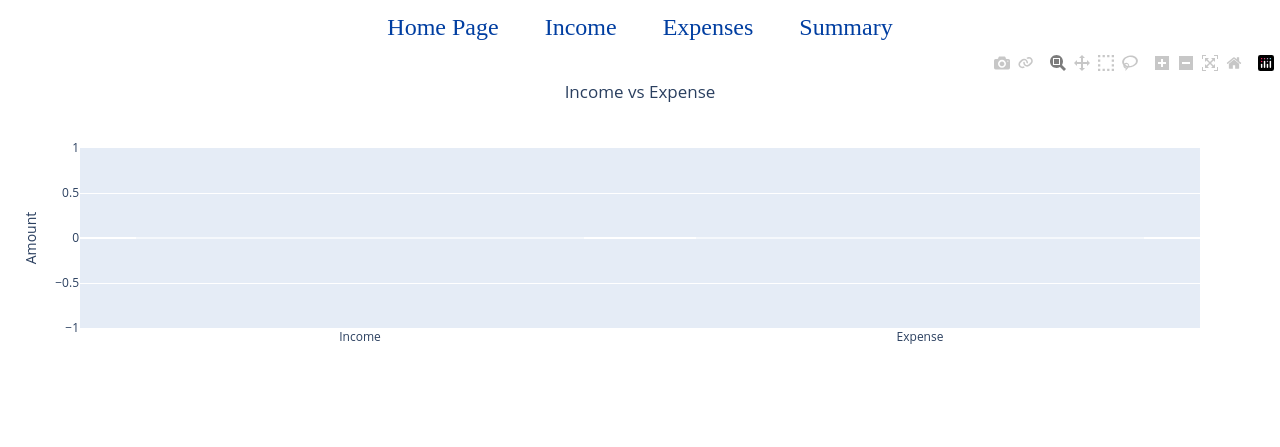
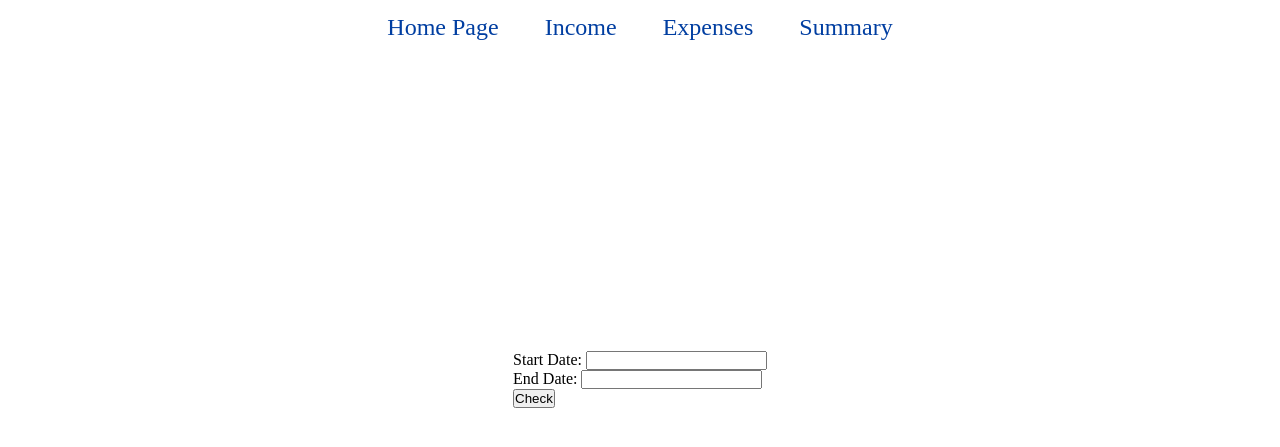
Before and after one commit to Truzi/django-app, a Django app: page /summary in a window 1280 px wide. Shown: the top 447 px of the page. Run offline with Django 4.2, Linux system fonts and the light colour scheme; data that the repository does not hold is empty; some libraries are stand-ins or nearby versions.

Commit message:
added ChartForm to allow user selecting time range + altered template

```diff
--- a/budget/mainapp/charts.py
+++ b/budget/mainapp/charts.py
@@ -5,18 +5,14 @@ from datetime import datetime, timedelta
 
 from .models import Income, Expense
 
-def generate_chart():
-  # Get the start and end dates for the chart
-  end_date = datetime.today().date()
-  start_date = end_date - timedelta(days=30)
-
+def generate_chart(context):
   income_transactions = Income.objects.filter(
-      date__gte=start_date,
-      date__lte=end_date
+      date__gte = context['start_date'],
+      date__lte = context['end_date']
   )
   expense_transactions = Expense.objects.filter(
-      date__gte=start_date,
-      date__lte=end_date
+      date__gte = context['start_date'],
+      date__lte = context['end_date']
   )
 
   # Calculate the total income amount
--- a/budget/mainapp/forms.py
+++ b/budget/mainapp/forms.py
@@ -10,3 +10,7 @@ class ExpenseForm(forms.ModelForm):
   class Meta:
     model = Expense
     fields = ['amount', 'description', 'category', 'date']
+
+class ChartForm(forms.Form):
+  start_date = forms.DateField(label = "Start Date")
+  end_date = forms.DateField(label = "End Date")
--- a/budget/mainapp/templates/summary.html
+++ b/budget/mainapp/templates/summary.html
@@ -1,4 +1,11 @@
 {% extends 'base.html' %}
 
 {% block title %} Summary {% endblock %}
-{% block content %} {{ chart|safe }} {% endblock %}
+{% block content %}
+
+  <form>
+    {{ form.as_div }}
+    <button type="submit">Check</submit>
+  </form>
+
+{% endblock %}
--- a/budget/mainapp/views.py
+++ b/budget/mainapp/views.py
@@ -1,6 +1,6 @@
 from django.shortcuts import render, redirect
 from .models import Expense, Income
-from .forms import ExpenseForm, IncomeForm
+from .forms import ChartForm, ExpenseForm, IncomeForm
 from .charts import generate_chart
 import plotly.offline as opy
 
@@ -42,5 +42,9 @@ def add_expense(request):
     return render(request, 'expenses.html', {'form': form})
 
 def summary(request):
-  chart = generate_chart()
-  return render(request, 'summary.html', {'chart': chart})
+  form = ChartForm()
+  return render(request, 'summary.html', {'form': form})
+
+  # elif request.method == 'POST':
+  #   chart = generate_chart(context=request.POST)
+  #   return render(request, 'summary.html', {'chart': chart})
```
